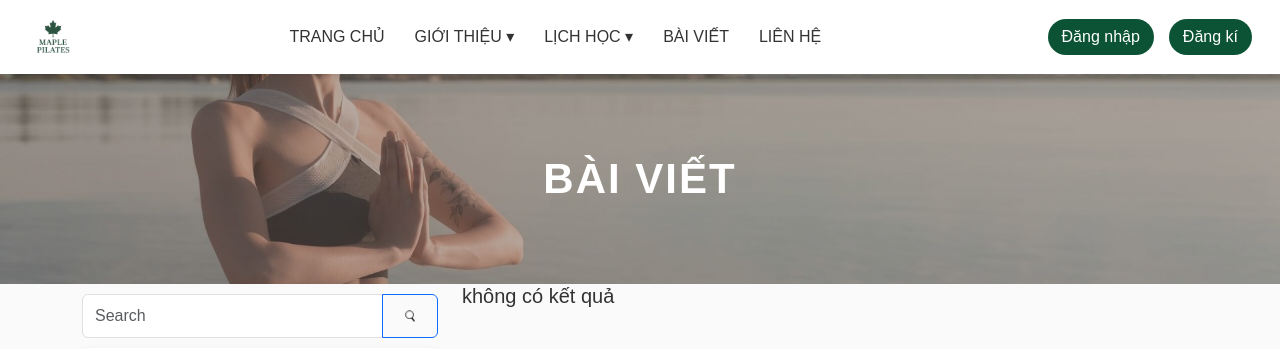
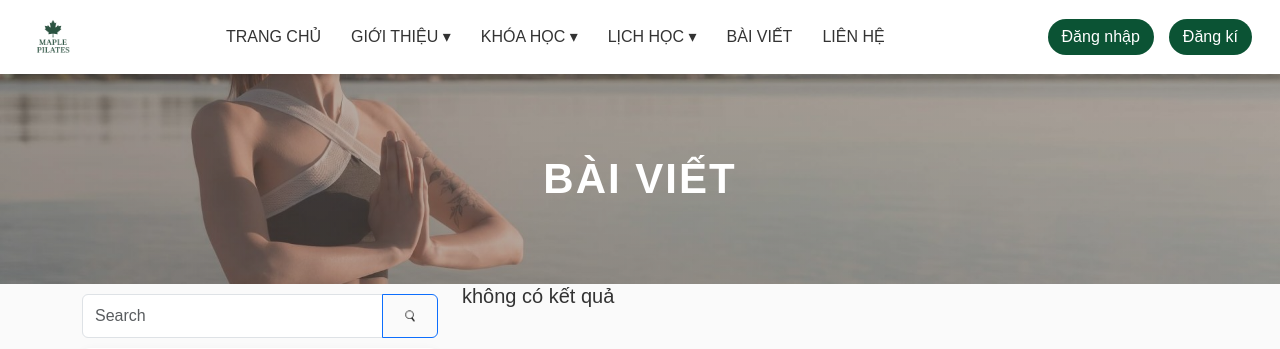
Before and after one commit to HoaiNam1112/PilatesMaple, a PHP site: page /baiviet.php in a window 1280 px wide. Shown: the top 349 px of the page. Run offline with PHP 8.4, Linux system fonts and the light colour scheme; data that the repository does not hold is empty.

Commit message:
sửa header

```diff
--- a/page/header.php
+++ b/page/header.php
@@ -5,12 +5,14 @@ if (session_status() == PHP_SESSION_NONE) {
 ?>
 <!DOCTYPE html>
 <html lang="vi">
+
 <head>
   <meta charset="UTF-8" />
   <meta name="viewport" content="width=device-width, initial-scale=1.0" />
   <title>Pilates Website</title>
   <link rel="stylesheet" href="../css/header.css">
 </head>
+
 <body>
   <header>
     <nav class="navbar-header">
@@ -24,11 +26,19 @@ if (session_status() == PHP_SESSION_NONE) {
           <a href="#">GIỚI THIỆU ▾</a>
           <ul>
             <li><a href="#">Về Maple</a></li>
-              <li><a href="#">Các khóa học</a></li>
             <li><a href="trainer.php">Đội ngũ huấn luyện viên</a></li>
           </ul>
         </li>
-          <li><a href="#">LỊCH HỌC ▾</a>
+        <li>
+          <a href="#">KHÓA HỌC ▾</a>
+          <ul>
+            <li><a href="daotaoCPP.php">KHÓA ĐÀO TẠO CPP</a></li>
+            <li><a href="course2.php">KHÓA ĐÀO TẠO 2</a></li>
+            <li><a href="course3.php">KHÓA ĐÀO TẠO 3</a></li>
+          </ul>
+        </li>
+        <li>
+          <a href="#">LỊCH HỌC ▾</a>
           <ul>
             <li><a href="schedule.php">Lịch học tại Maple</a></li>
             <li><a href="level.php">Trình độ các lớp tập</a></li>
@@ -37,8 +47,9 @@ if (session_status() == PHP_SESSION_NONE) {
         <li><a href="baiviet.php">BÀI VIẾT</a></li>
         <li><a href="lienhe.php">LIÊN HỆ</a></li>
       </ul>
+
       <ul class="menu-right">
-          <?php if(isset($_SESSION['username'])): ?>
+        <?php if (isset($_SESSION['username'])): ?>
           <li>Xin chào <strong><?php echo $_SESSION['username']; ?></strong></li>
           <li><a href="../manager/logout.php">Đăng xuất</a></li>
         <?php else: ?>
@@ -49,4 +60,5 @@ if (session_status() == PHP_SESSION_NONE) {
     </nav>
   </header>
 </body>
+
 </html>
```
Lines whose indentation alone changed are shown as unchanged.
